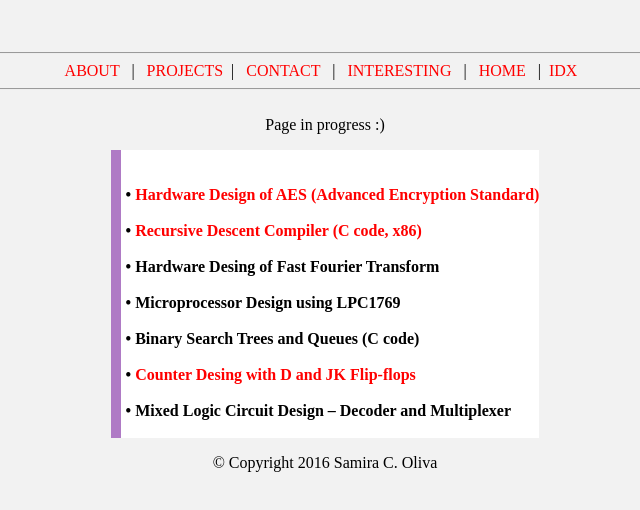
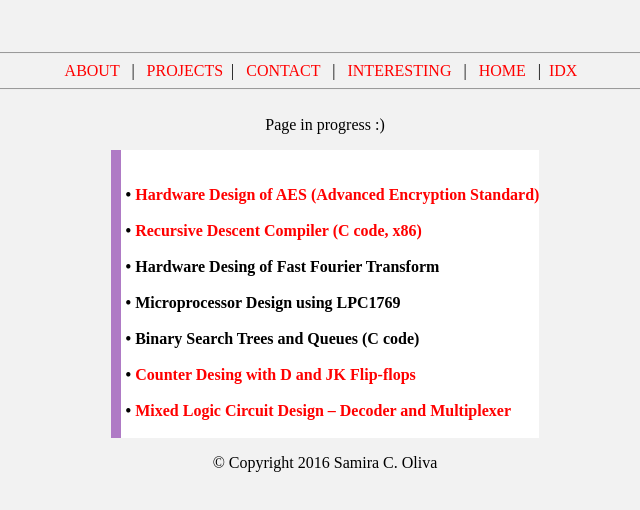
Before and after one commit to samiracoliva/samiracoliva.github.io, a plain HTML site: page projects.html in a window 1280 px wide. Shown: the whole page, without its empty margins (315-955 px from the left). Drawn offline with Linux system fonts and the light colour scheme.

Commit message:
Update projects.html

```diff
--- a/projects.html
+++ b/projects.html
@@ -32,7 +32,7 @@
                 <b>• Microprocessor Design using LPC1769</b> <br/><br/>
                 <b>• Binary Search Trees and Queues (C code) </b> <br/><br/>
                 <b>• <a href="https://samiracoliva.github.io/counterDesignWithDAndJKFlipFlops.html">Counter Desing with D and JK Flip-flops</a></b> <br/><br/>
-                <b>• Mixed Logic Circuit Design – Decoder and Multiplexer</b><br/><br/>
+                <b>• <a href="https://samiracoliva.github.io/MixedLogicAnalysisCircuitsfromEquations.html">Mixed Logic Circuit Design – Decoder and Multiplexer</a></b><br/><br/>
             </blockquote>
             </p>
 
```
